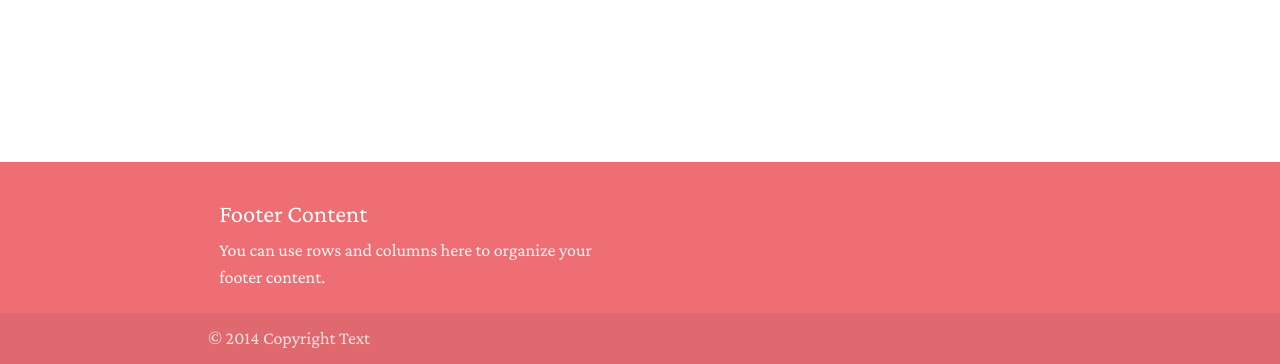
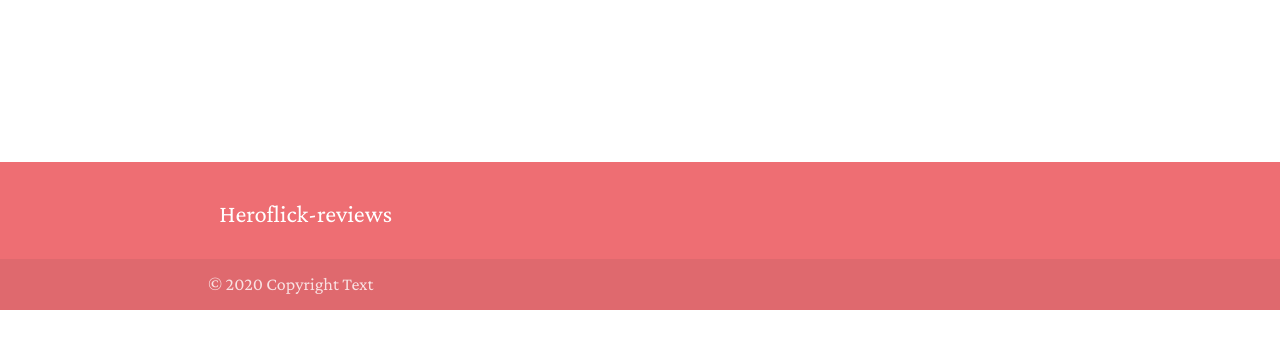
Before and after one commit to Antonio-dev7/milestone-crud, a Flask app: page / in a window 1280 px wide. Shown: the part 921-1285 px from the top of the page. After the commit the page ends 1231 px from the top, so only its background shows below. Run offline with Flask 2, Linux system fonts and the light colour scheme; data that the repository does not hold is empty; some libraries are stand-ins or nearby versions.

Commit message:
project done just need to do the read me and deply it

```diff
--- a/templates/base.html
+++ b/templates/base.html
@@ -27,7 +27,7 @@
 					<li><a href="{{ url_for('get_reviews') }}">Home</a></li>
 					<li><a href="{{ url_for('get_movies') }}">All Our Films</a></li>
 					<li><a href="{{ url_for('add_reviews') }}">Review a Heroflick!</a></li>
-					<li><a href="#">Contact Us</a></li>
+					<!-- <li><a href="#">Contact Us</a></li> -->
 				</ul>
 			</div>
 		</nav>
@@ -38,7 +38,7 @@
             <li><a href="{{ url_for('get_reviews') }}">Home</a></li>
             <li><a href="{{ url_for('get_movies') }}">All Our Films</a></li>
              <li><a href="{{ url_for('add_reviews') }}">Review a Heroflick!</a></li>
-            <li><a href="#">Contact Us</a></li>
+            <!-- <li><a href="#">Contact Us</a></li> -->
 		</ul>
     </header>
 
@@ -79,15 +79,14 @@
           <div class="container">
             <div class="row">
               <div class="col l6 s12">
-                <h5 class="white-text">Footer Content</h5>
-                <p class="grey-text text-lighten-4">You can use rows and columns here to organize your footer content.</p>
+                <h5 class="white-text">Heroflick-reviews</h5>
               </div>
 
             </div>
           </div>
-          <div class="footer-copyright">
+          <div class="footer-copyright align-center">
             <div class="container">
-            © 2014 Copyright Text
+            © 2020 Copyright Text
 
             </div>
           </div>
--- a/templates/reviews.html
+++ b/templates/reviews.html
@@ -23,7 +23,7 @@
         </div>
       </li>
       <li>
-        <img src="https://images.unsplash.com/photo-1485846234645-a62644f84728?ixlib=rb-1.2.1&ixid=MXwxMjA3fDB8MHxwaG90by1wYWdlfHx8fGVufDB8fHw%3D&auto=format&fit=crop&w=1940&q=80"> <!-- random image -->
+        <img src="https://images.unsplash.com/photo-1485846234645-a62644f84728?ixlib=rb-1.2.1&ixid=MXwxMjA3fDB8MHxwaG90by1wYWdlfHx8fGVufDB8fHw%3D&auto=format&fit=crop&w=1940&q=80"> random image
         <div class="caption right-align">
           <h3>Cut, Action!</h3>
           <h5 class="light grey-text text-lighten-3">Review our films.</h5>
@@ -76,7 +76,7 @@
                 <div class="card">
 
                     <div class="card-image">
-                    <img src="images/sample-1.jpg">
+
                     <strong>{{ review.movie_name }}</strong>
                     </div>
 
```
